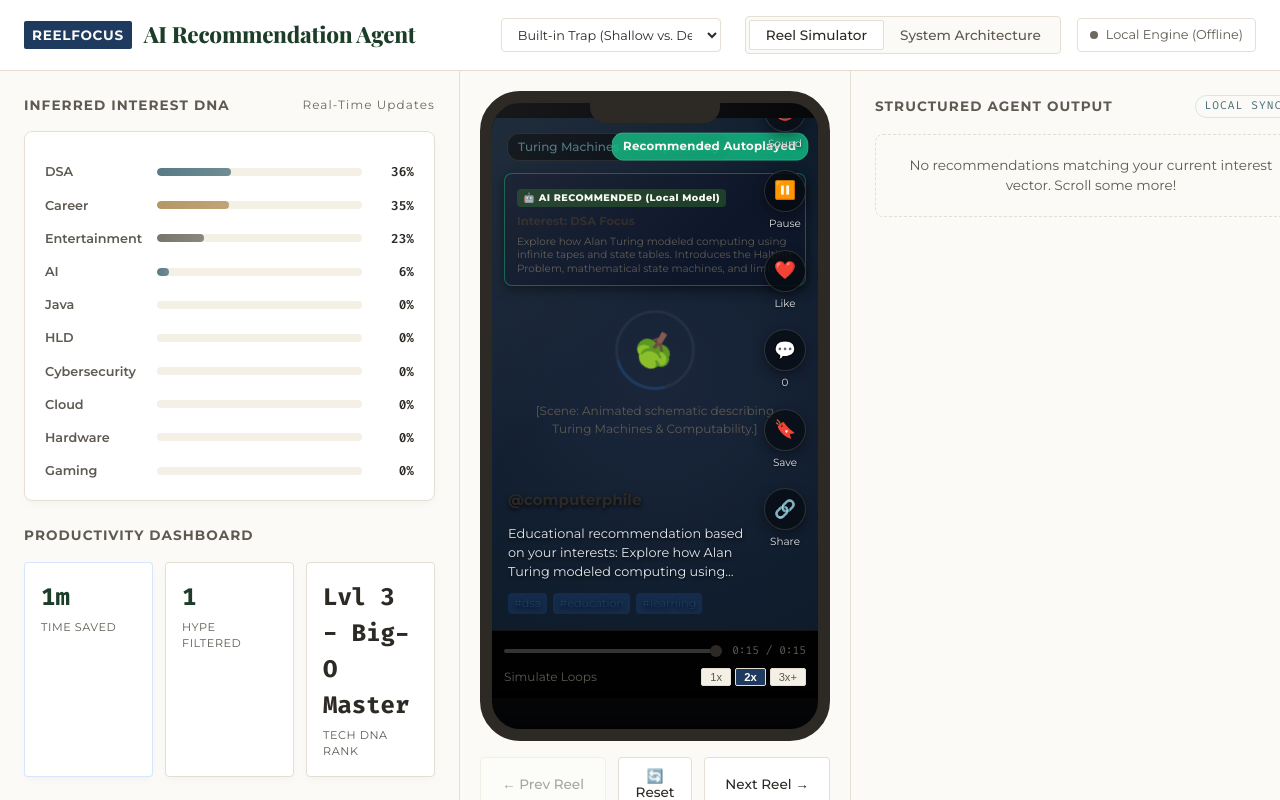
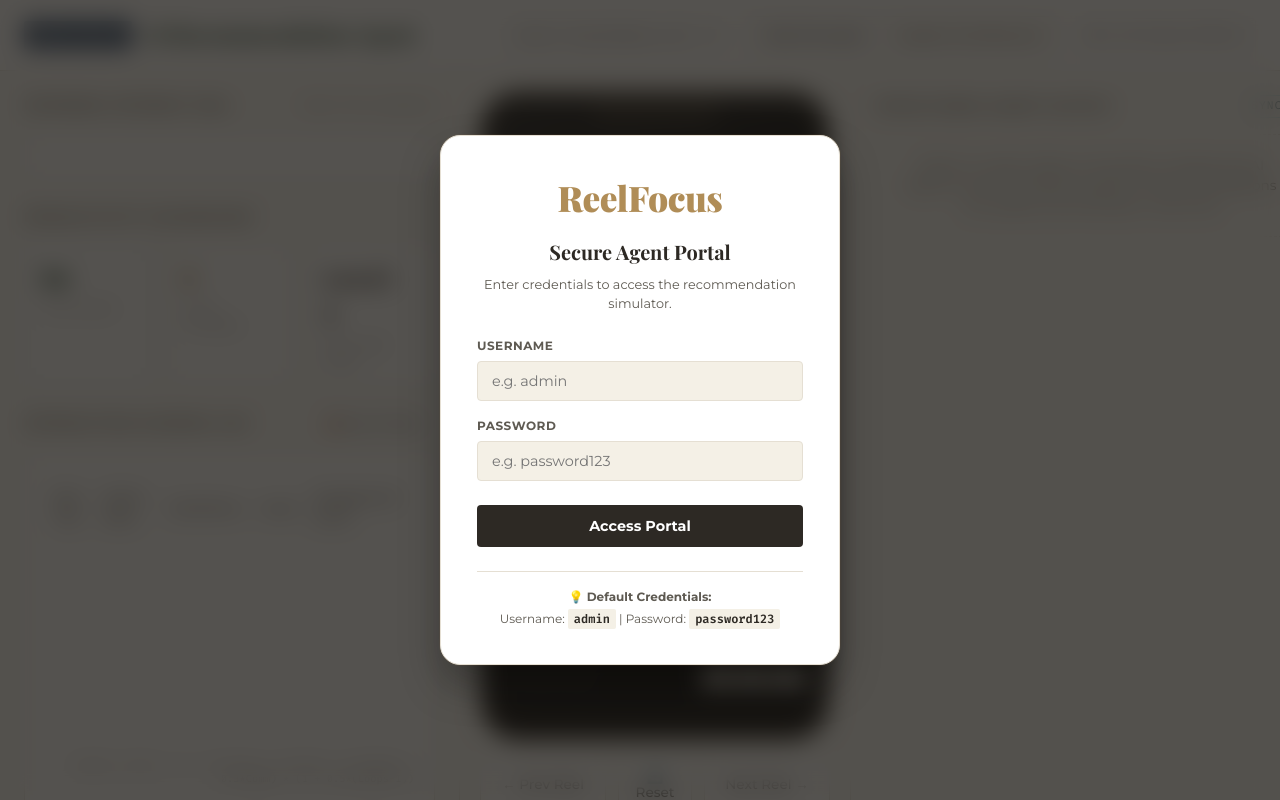
Before and after one commit to praneethreddyyy30/cse_hackthon, a website: page index.html in a window 1280 px wide. Drawn offline with nearby package versions, Linux system fonts and the light colour scheme; a web font is replaced by a local one.

Commit message:
Introduce a secure login portal screen with default admin credentials, and restrict access until successfully authenticated

```diff
--- a/app.js
+++ b/app.js
@@ -67,7 +67,7 @@ let activeCommentReelId = null;
 const CORE_CATEGORIES = ["AI", "DSA", "Java", "HLD", "Cybersecurity", "Cloud", "Hardware", "Career", "Entertainment", "Gaming"];
 
 // Initialize Application on window load
-window.addEventListener("DOMContentLoaded", () => {
+function initializeApplication() {
   // Capture the original feed length before any dynamic recommendation injection
   originalReelsCount = INPUT_REELS.length;
 
@@ -106,7 +106,48 @@ window.addEventListener("DOMContentLoaded", () => {
 
   // Initialize drag-to-scroll for desktop mouse navigation
   initDragScroll();
+}
+
+// Global login handler
+window.handleLogin = function() {
+  const user = document.getElementById("loginUsername").value.trim();
+  const pass = document.getElementById("loginPassword").value;
+  const errorMsg = document.getElementById("loginError");
+
+  // Basic default credentials
+  if (user === "admin" && pass === "password123") {
+    sessionStorage.setItem("reelfocus_auth", "true");
+    document.getElementById("loginOverlay").style.display = "none";
+    initializeApplication();
+  } else {
+    if (errorMsg) {
+      errorMsg.style.display = "block";
+    }
+  }
+};
+
+window.addEventListener("DOMContentLoaded", () => {
+  const isAuth = sessionStorage.getItem("reelfocus_auth") === "true";
+  const overlay = document.getElementById("loginOverlay");
+
+  if (isAuth) {
+    if (overlay) overlay.style.display = "none";
+    initializeApplication();
+  } else {
+    if (overlay) overlay.style.display = "flex";
+
+    // Bind Enter key in password field to login
+    const passField = document.getElementById("loginPassword");
+    if (passField) {
+      passField.addEventListener("keydown", (e) => {
+        if (e.key === "Enter") {
+          handleLogin();
+        }
+      });
+    }
+  }
 });
+
 
 // Drag to scroll helper for mouse actions
 function initDragScroll() {
--- a/index.html
+++ b/index.html
@@ -11,6 +11,33 @@
   <script src="https://www.youtube.com/iframe_api"></script>
 </head>
 <body>
+
+  <!-- Authentication Login Screen Overlay -->
+  <div id="loginOverlay" class="login-overlay" style="display: none;">
+    <div class="login-card">
+      <div class="login-header">
+        <div class="login-logo">ReelFocus</div>
+        <h2>Secure Agent Portal</h2>
+        <p>Enter credentials to access the recommendation simulator.</p>
+      </div>
+      <div class="login-body">
+        <div class="login-input-group">
+          <label for="loginUsername">Username</label>
+          <input type="text" id="loginUsername" placeholder="e.g. admin" autocomplete="off" aria-label="Username">
+        </div>
+        <div class="login-input-group">
+          <label for="loginPassword">Password</label>
+          <input type="password" id="loginPassword" placeholder="e.g. password123" aria-label="Password">
+        </div>
+        <div id="loginError" class="login-error-msg" style="display: none;">❌ Invalid username or password</div>
+        <button onclick="handleLogin()" class="login-submit-btn" aria-label="Log in">Access Portal</button>
+      </div>
+      <div class="login-footer">
+        <p>💡 <b>Default Credentials:</b></p>
+        <p>Username: <code>admin</code> | Password: <code>password123</code></p>
+      </div>
+    </div>
+  </div>
 
   <!-- Top Application Header -->
   <header>
--- a/styles.css
+++ b/styles.css
@@ -1598,3 +1598,153 @@ main {
   border-color: var(--border-focus) !important;
   box-shadow: 0 4px 10px rgba(0, 0, 0, 0.05);
 }
+
+/* ==========================================
+   🔒 SECURE PORTAL LOGIN STYLES 🔒
+   ========================================== */
+
+.login-overlay {
+  position: fixed;
+  top: 0;
+  left: 0;
+  width: 100vw;
+  height: 100vh;
+  background-color: rgba(27, 24, 21, 0.75);
+  backdrop-filter: blur(12px);
+  -webkit-backdrop-filter: blur(12px);
+  display: flex;
+  align-items: center;
+  justify-content: center;
+  z-index: 99999;
+  animation: fadeIn 0.4s cubic-bezier(0.16, 1, 0.3, 1);
+}
+
+.login-card {
+  background-color: var(--bg-card);
+  border: 1px solid var(--border-color);
+  border-radius: 20px;
+  width: 400px;
+  max-width: 90%;
+  padding: 36px;
+  box-shadow: 0 20px 40px rgba(0, 0, 0, 0.3), 0 0 0 1px rgba(176, 141, 87, 0.1);
+  display: flex;
+  flex-direction: column;
+  gap: 24px;
+  animation: scaleUp 0.4s cubic-bezier(0.16, 1, 0.3, 1);
+}
+
+.login-header {
+  text-align: center;
+  display: flex;
+  flex-direction: column;
+  gap: 8px;
+}
+
+.login-logo {
+  font-family: var(--font-serif);
+  font-size: 2.2rem;
+  font-weight: 900;
+  color: var(--accent-amber);
+  letter-spacing: -0.5px;
+}
+
+.login-header h2 {
+  font-size: 1.25rem;
+  font-weight: 700;
+  color: var(--text-primary);
+  margin-top: 4px;
+}
+
+.login-header p {
+  font-size: 0.8rem;
+  color: var(--text-secondary);
+}
+
+.login-body {
+  display: flex;
+  flex-direction: column;
+  gap: 16px;
+}
+
+.login-input-group {
+  display: flex;
+  flex-direction: column;
+  gap: 6px;
+}
+
+.login-input-group label {
+  font-size: 0.75rem;
+  font-weight: 700;
+  text-transform: uppercase;
+  letter-spacing: 0.5px;
+  color: var(--text-secondary);
+}
+
+.login-input-group input {
+  padding: 10px 14px;
+  font-size: 0.9rem;
+  background-color: var(--bg-secondary);
+  border: 1px solid var(--border-color);
+  border-radius: var(--radius-md);
+  font-family: var(--font-sans);
+  color: var(--text-primary);
+  outline: none;
+  transition: var(--transition-smooth);
+}
+
+.login-input-group input:focus {
+  border-color: var(--border-focus);
+  background-color: var(--bg-card);
+  box-shadow: 0 0 0 3px rgba(176, 141, 87, 0.15);
+}
+
+.login-error-msg {
+  font-size: 0.75rem;
+  color: #c0392b;
+  font-weight: 600;
+  text-align: center;
+  background-color: rgba(192, 57, 43, 0.08);
+  border: 1px solid rgba(192, 57, 43, 0.2);
+  padding: 8px;
+  border-radius: var(--radius-md);
+}
+
+.login-submit-btn {
+  background-color: var(--text-primary);
+  color: #ffffff;
+  border: none;
+  padding: 12px;
+  font-size: 0.9rem;
+  font-weight: 700;
+  border-radius: var(--radius-md);
+  cursor: pointer;
+  font-family: var(--font-sans);
+  transition: var(--transition-smooth);
+  margin-top: 8px;
+}
+
+.login-submit-btn:hover {
+  background-color: var(--accent-amber);
+  transform: translateY(-1px);
+  box-shadow: 0 4px 12px rgba(176, 141, 87, 0.25);
+}
+
+.login-footer {
+  text-align: center;
+  font-size: 0.75rem;
+  color: var(--text-secondary);
+  border-top: 1px solid var(--border-color);
+  padding-top: 16px;
+  display: flex;
+  flex-direction: column;
+  gap: 4px;
+}
+
+.login-footer code {
+  font-family: var(--font-mono);
+  background-color: var(--bg-secondary);
+  padding: 2px 6px;
+  border-radius: var(--radius-sm);
+  color: var(--text-primary);
+  font-weight: 600;
+}
```
